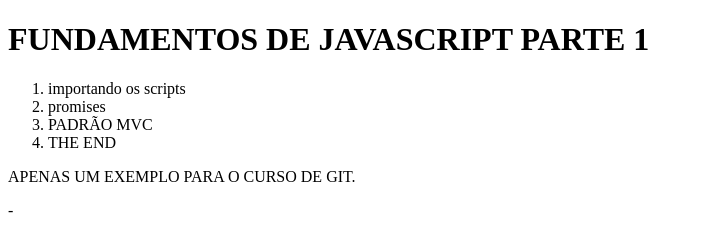
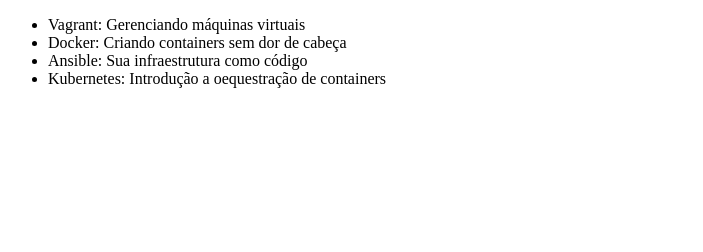
Before and after one commit to DavsRoch/testegit, a plain HTML site: page daviny/index.html in a window 1280 px wide. Shown: the whole page, without its empty margins (0-703 px from the left). Drawn offline with Linux system fonts and the light colour scheme.

Commit message:
lista igual ao video

```diff
--- a/daviny/index.html
+++ b/daviny/index.html
@@ -3,19 +3,15 @@
 
 <head>
   <meta charset="utf-8">
-  <title>página para curso de javascript </title>
+  <title> Lista de cursos DevOps da alura </title>
   <meta name="viewport" content="width=device-width, initial-scale=1">
 </head>
-
 <body>
-  <h1>FUNDAMENTOS DE JAVASCRIPT PARTE 1</h1>
-  <ol>
-    <li>importando os scripts</li>
-    <li>promises</li>
-    <li>PADRÃO MVC</li>
-    <li>THE END</li>
-  </ol>
-  <p>APENAS UM EXEMPLO PARA O CURSO DE GIT.</p>
+  <ul>
+    <li>Vagrant: Gerenciando máquinas virtuais</li>
+    <li>Docker: Criando containers sem dor de cabeça</li>
+    <li>Ansible: Sua infraestrutura como código</li>
+    <li>Kubernetes: Introdução a oequestração de containers</li>
+  </ul>
 </body>
--
 </html>
```
